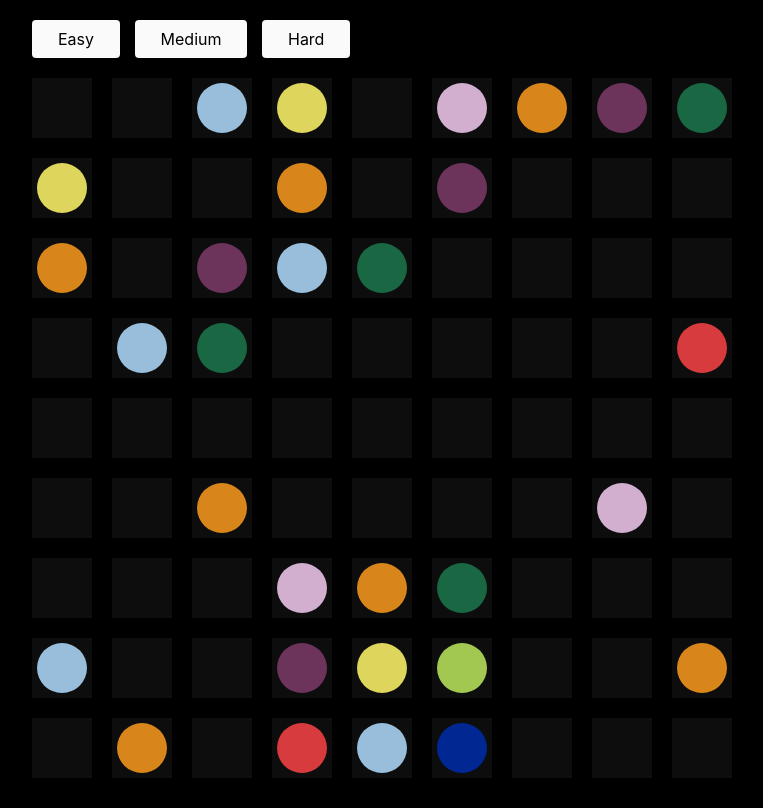
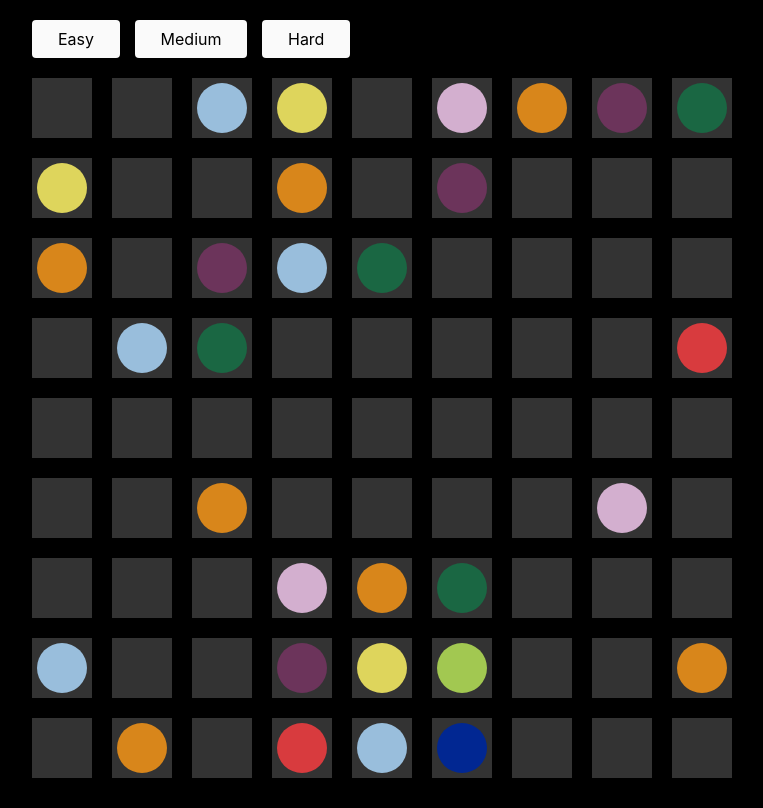
Before and after one commit to ajzbc/colorku-generator, a plain HTML site: page index.html in a window 1280 px wide. Shown: the part 74-882 px from the top of the page, without its empty margins (258-1021 px from the left). Drawn offline with Linux system fonts and the light colour scheme.

Commit message:
brighter box color

```diff
--- a/index.html
+++ b/index.html
@@ -27,7 +27,7 @@
       }
 
       .box {
-         background-color: rgba(255, 255, 255, 0.05);
+         background-color: rgba(255, 255, 255, 0.2);
          height: 60px;
          margin-top: 10px;
       }
```
